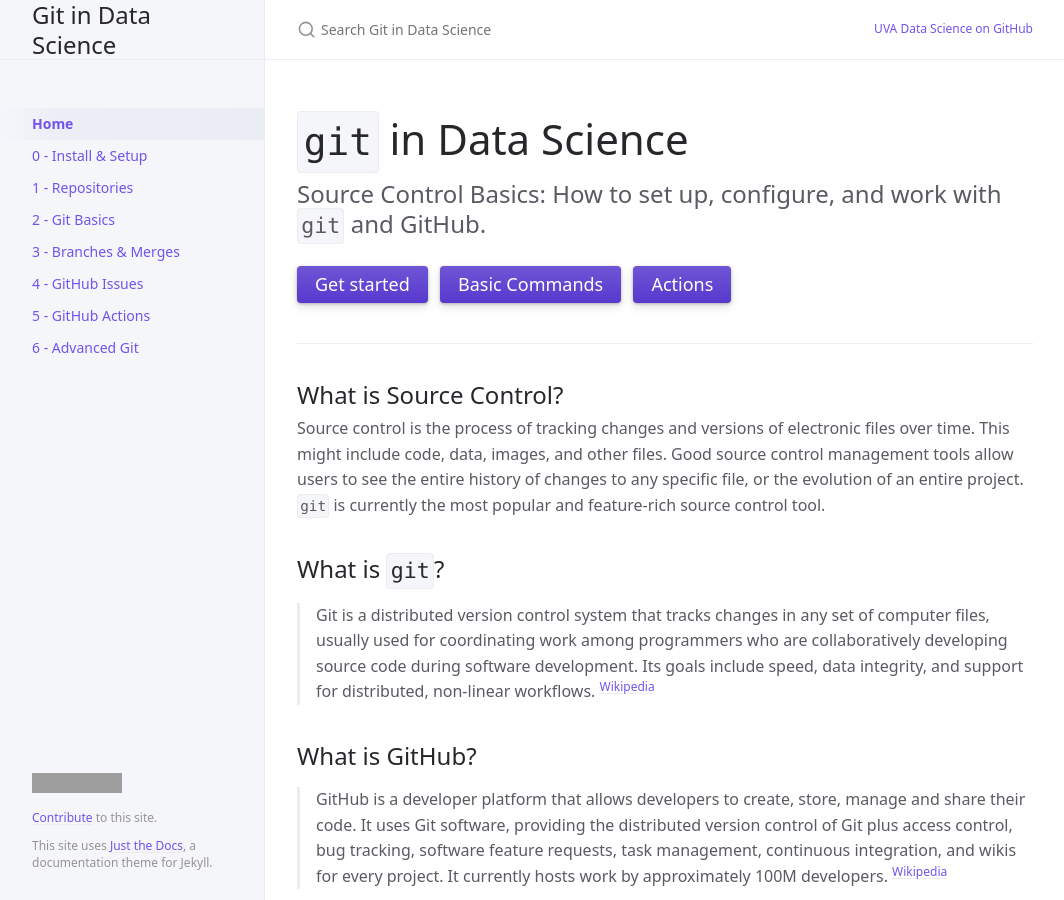
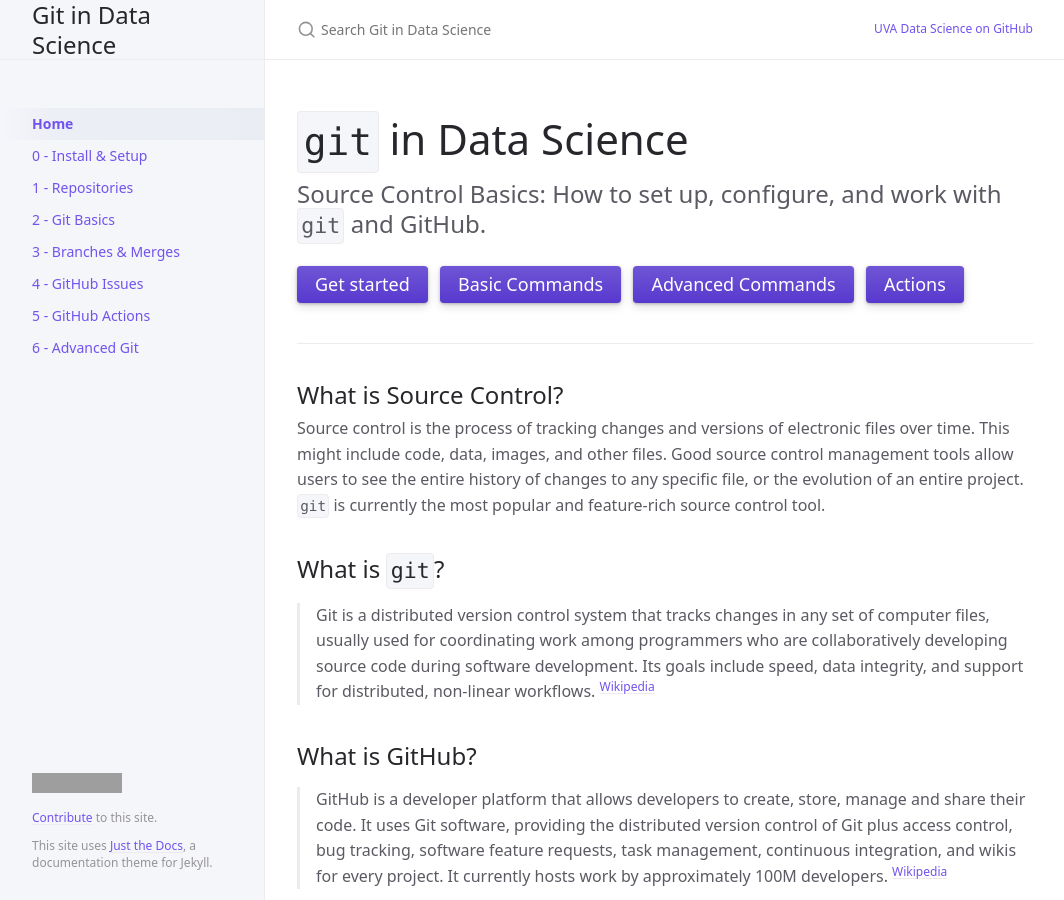
Before and after one commit to UVADS/git-basics, a Jekyll site: the page built from index.md, in a window 1280 px wide and 900 px high. Shown: the whole window, without its empty margins (107-1171 px from the left). Built offline with Jekyll 4.4.1, drawn with Linux system fonts in a browser that asks for light colours; cached includes are drawn as plain includes; grey boxes are pictures that could not be loaded.

Commit message:
Adding button

```diff
--- a/index.md
+++ b/index.md
@@ -14,6 +14,7 @@ Source Control Basics: How to set up, configure, and work with `git` and GitHub.
 
 [Get started](docs/setup/){: .btn .btn-primary .fs-5 .mb-4 .mb-md-0 .mr-2 }
 [Basic Commands](docs/git-basics/){: .btn .btn-primary .fs-5 .mb-4 .mb-md-0 .mr-2 }
+[Advanced Commands](docs/git-advanced/){: .btn .btn-primary .fs-5 .mb-4 .mb-md-0 .mr-2 }
 [Actions](docs/github-actions/){: .btn .btn-primary .fs-5 .mb-4 .mb-md-0 .mr-2 }
 
 ---
```
